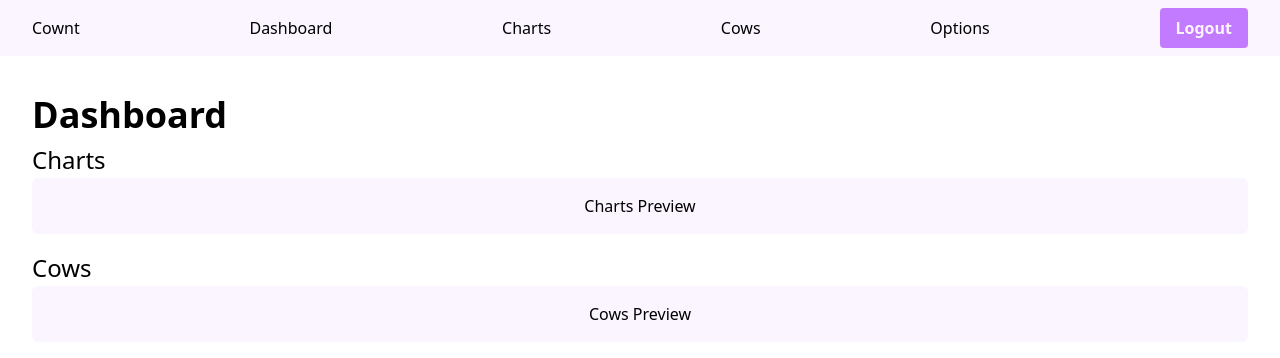
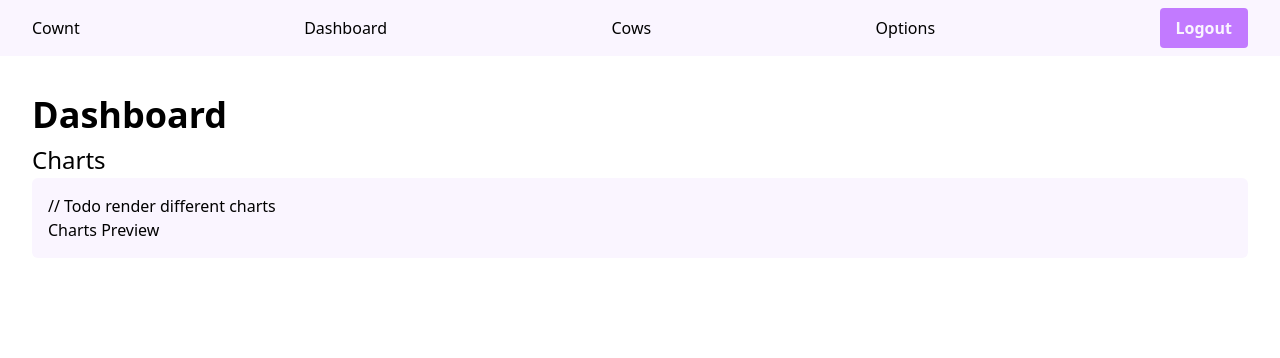
Before and after one commit to munergenis/cownt-front, a React (Vite) app: page /private/dashboard in a window 1280 px wide. Shown: the top 358 px of the page. Built offline with nearby package versions, Linux system fonts and the light colour scheme.

Commit message:
refactor Dashboard and Charts components; remove unused CowsPreview and Charts page; update NavBar links; add renderContent utility function

```diff
--- a/src/components/Dashboard/ChartsPreview.tsx
+++ b/src/components/Dashboard/ChartsPreview.tsx
@@ -1,5 +1,10 @@
 import { PreviewCard } from '../common/PreviewCard';
 
 export const ChartsPreview = () => {
-  return <PreviewCard className="text-center">Charts Preview</PreviewCard>;
+  return (
+    <PreviewCard>
+      <div>// Todo render different charts</div>
+      <div>Charts Preview</div>
+    </PreviewCard>
+  );
 };
--- a/src/components/Dashboard/CowsPreview.tsx
+++ /dev/null
@@ -1,5 +0,0 @@
-import { PreviewCard } from '../common/PreviewCard';
-
-export const CowsPreview = () => {
-  return <PreviewCard className="text-center">Cows Preview</PreviewCard>;
-};
--- a/src/layouts/AppLayout/components/NavBar.tsx
+++ b/src/layouts/AppLayout/components/NavBar.tsx
@@ -11,7 +11,6 @@ export const NavBar = ({ logout }: NavBarProps) => {
     <nav className="px-8 py-2 flex justify-between items-center bg-secondary">
       <Link to={AbsolutePaths.private.root}>Cownt</Link>
       <Link to={AbsolutePaths.private.dashboard}>Dashboard</Link>
-      <Link to={AbsolutePaths.private.charts}>Charts</Link>
       <Link to={AbsolutePaths.private.cows}>Cows</Link>
       <Link to={AbsolutePaths.private.options}>Options</Link>
       <Button onClick={logout}>Logout</Button>
--- a/src/pages/Charts.tsx
+++ /dev/null
@@ -1,3 +0,0 @@
-export const Charts = () => {
-  return <div>Charts</div>;
-};
--- a/src/pages/Dashboard.tsx
+++ b/src/pages/Dashboard.tsx
@@ -1,7 +1,4 @@
-import { AbsolutePaths } from '@/router/AppRoutes';
 import { ChartsPreview } from '@/components/Dashboard/ChartsPreview';
-import { CowsPreview } from '@/components/Dashboard/CowsPreview';
-import { Link } from 'react-router-dom';
 
 export const Dashboard = () => {
   return (
@@ -11,16 +8,7 @@ export const Dashboard = () => {
       <div className="flex flex-col gap-y-4">
         <section>
           <h3>Charts</h3>
-          <Link to={AbsolutePaths.private.charts}>
-            <ChartsPreview />
-          </Link>
-        </section>
-
-        <section>
-          <h3>Cows</h3>
-          <Link to={AbsolutePaths.private.cows}>
-            <CowsPreview />
-          </Link>
+          <ChartsPreview />
         </section>
       </div>
     </div>
--- a/src/pages/Options.tsx
+++ b/src/pages/Options.tsx
@@ -2,7 +2,7 @@ import type { Breed } from '@/models/breeds';
 import { Button } from '@/components/common/Button';
 import type { Characteristic } from '@/models/characteristics';
 import { PreviewCard } from '@/components/common/PreviewCard';
-import type { ReactNode } from 'react';
+import { renderContent } from '@/utils/utils';
 import { useFetch } from '@/hooks/useFetch';
 
 export const Options = () => {
@@ -18,17 +18,6 @@ export const Options = () => {
     error: characteristicsError,
     refetch: refetchCharacteristics,
   } = useFetch<Characteristic[]>('/cows/characteristics');
-
-  const renderContent = (
-    isLoading: boolean,
-    error: string | null,
-    content: ReactNode
-  ) => {
-    if (isLoading) return <div>loading</div>;
-    if (error) return <div>Error!!</div>;
-
-    return content;
-  };
 
   return (
     <div className="space-y-4">
--- a/src/router/AppRoutes.ts
+++ b/src/router/AppRoutes.ts
@@ -6,7 +6,6 @@ export const AppRoutes = {
   private: {
     root: '/private',
     dashboard: 'dashboard',
-    charts: 'charts',
     cows: 'cows',
     options: 'options',
   },
@@ -20,7 +19,6 @@ export const AbsolutePaths = {
   private: {
     root: AppRoutes.private.root,
     dashboard: `${AppRoutes.private.root}/${AppRoutes.private.dashboard}`,
-    charts: `${AppRoutes.private.root}/${AppRoutes.private.charts}`,
     cows: `${AppRoutes.private.root}/${AppRoutes.private.cows}`,
     options: `${AppRoutes.private.root}/${AppRoutes.private.options}`,
   },
--- a/src/router/private/PrivateRouter.tsx
+++ b/src/router/private/PrivateRouter.tsx
@@ -2,7 +2,6 @@ import { Navigate, Route } from 'react-router-dom';
 
 import { AppLayout } from '@/layouts/AppLayout/AppLayout';
 import { AppRoutes } from '../AppRoutes';
-import { Charts } from '@/pages/Charts';
 import { Cows } from '@/pages/Cows';
 import { Dashboard } from '@/pages/Dashboard';
 import { Options } from '@/pages/Options';
@@ -21,10 +20,6 @@ export const PrivateRouter = () => {
           element={<Dashboard />}
         />
         <Route
-          path={AppRoutes.private.charts}
-          element={<Charts />}
-        />
-        <Route
           path={AppRoutes.private.cows}
           element={<Cows />}
         />
--- /dev/null
+++ b/src/utils/utils.tsx
@@ -0,0 +1,12 @@
+import type { ReactNode } from 'react';
+
+export const renderContent = (
+  isLoading: boolean,
+  error: string | null,
+  content: ReactNode
+) => {
+  if (isLoading) return <div>loading</div>;
+  if (error) return <div>Error!!</div>;
+
+  return content;
+};
```
